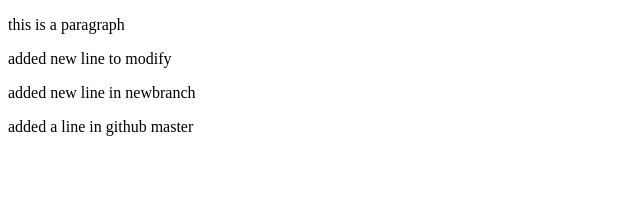
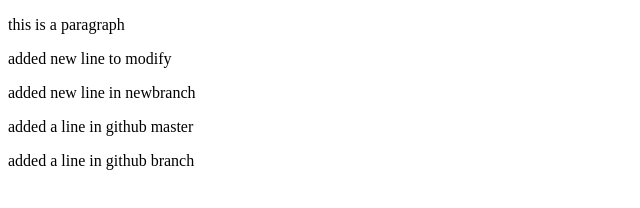
Before and after one commit to paddu18/my_new-repo, a plain HTML site: page index.html in a window 1280 px wide. Shown: the whole page, without its empty margins (0-640 px from the left). Drawn offline with Linux system fonts and the light colour scheme.

Commit message:
Update index.html
2nd github commit - added a line in github branch

```diff
--- a/index.html
+++ b/index.html
@@ -6,5 +6,6 @@
 	<p>added new line in newbranch</p>
 
 	     <p>added a line in github master</p>
+	     <p>added a line in github branch</p>
      </body>
 </html>
```
